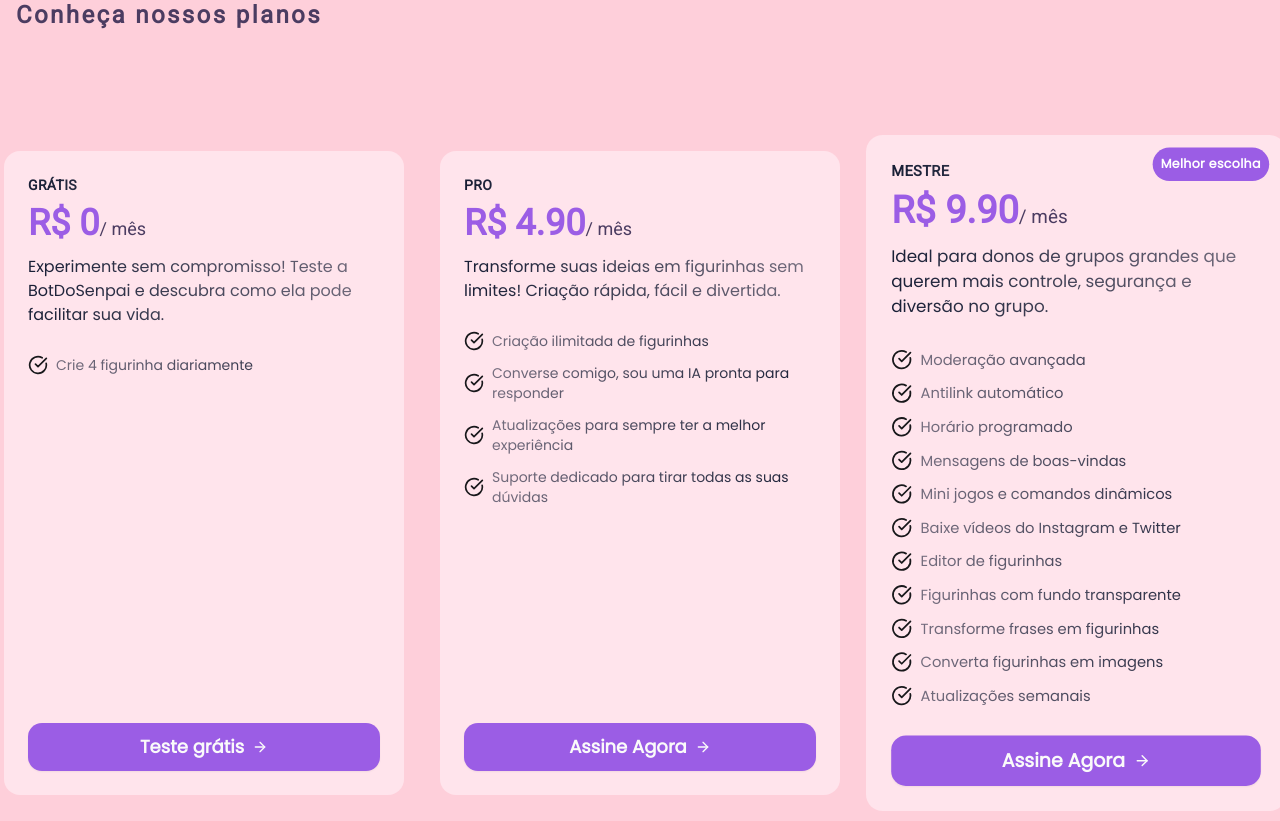
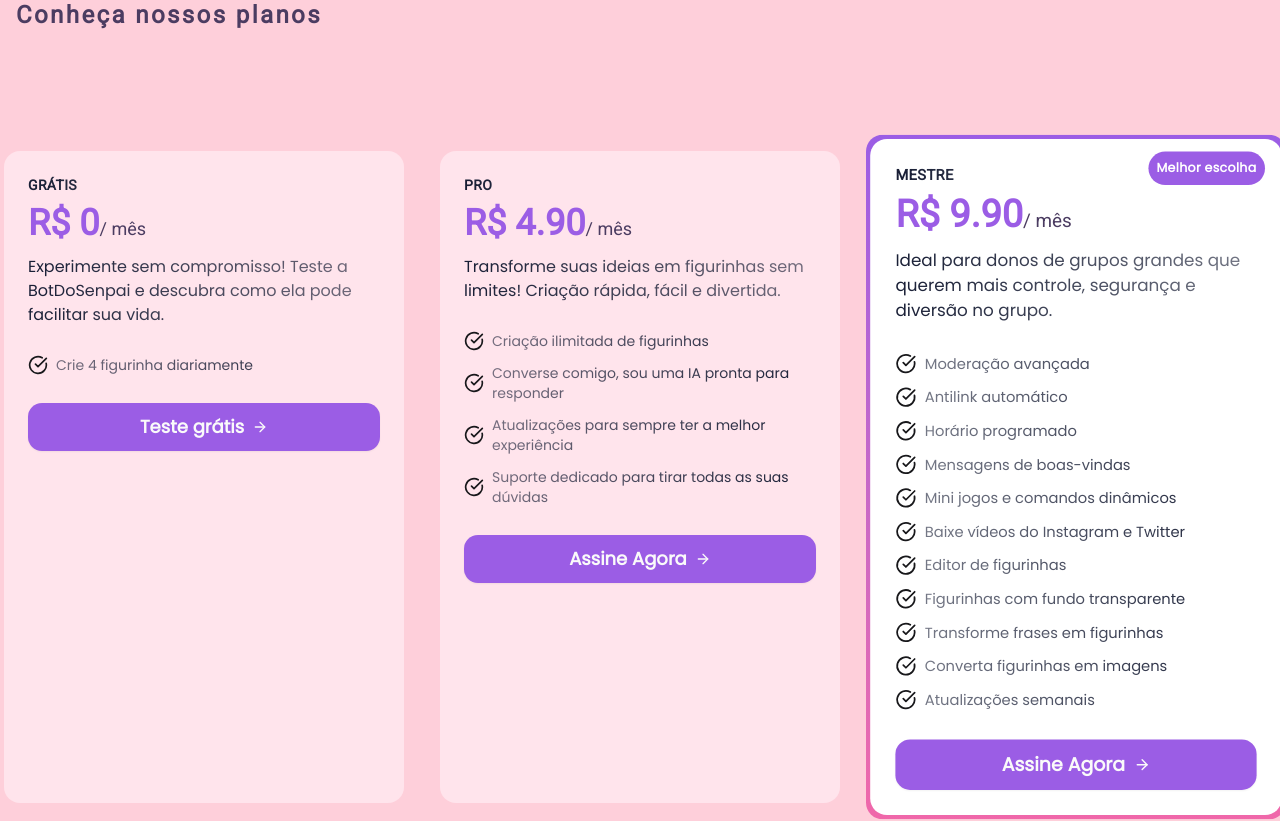
Before and after one commit to PedroMarques391/senpaiLP, a Next.js app: page / in a window 1280 px wide. Shown: the part 2940-3761 px from the top of the page. Built offline with nearby package versions, Linux system fonts and the light colour scheme.

Commit message:
feat: add border with gradient in bestOption card.

```diff
--- a/src/components/sections/Services.tsx
+++ b/src/components/sections/Services.tsx
@@ -23,20 +23,20 @@ const Services = ({
     const isInListView = useInView(listRef)
 
     return (
-        <div className={`${bestOption && 'scale-105'} relative max-w-[400px] bg-surface-card rounded-2xl p-6 flex flex-col h-auto md:h-full group `}>
-
+        <div className={`${bestOption ? 'scale-105 bg-gradient-to-t from-primary-theme/80  to-content-primary p-1' : 'p-6'}  max-w-[400px] bg-surface-card rounded-2xl flex flex-col h-auto md:h-full group`}>
+            <div className={`${bestOption && 'bg-[#ffffff] rounded-2xl p-6'} relative`}>
                 {bestOption && (
                     <span className="absolute top-3 right-4 bg-content-primary text-white text-xs p-2 rounded-full font-semibold tracking-wide z-10 ">
                         Melhor escolha
                     </span>
                 )}
 
-            <div>
+                <div >
                     <motion.h1
                         initial={{ opacity: 0, y: -10 }}
                         animate={{ opacity: isInView ? 1 : 0, y: isInView ? 0 : -10 }}
                         transition={{ duration: 0.4 }}
-                    className="text-sm font-bold tracking-wide uppercase bg-gradient-to-r from-secondary-theme via-secondary-theme/80 to-secondary-theme/60  bg-clip-text text-transparent duration-500 transition-colors   group-hover:from-purple-500 group-hover:via-pink-400 group-hover:to-purple-700"
+                        className="text-sm font-bold tracking-wide uppercase bg-gradient-to-r from-secondary-theme via-secondary-theme/80 to-secondary-theme/60  bg-clip-text text-transparent duration-500 transition-colors group-hover:from-purple-500 group-hover:via-pink-400 group-hover:to-purple-700"
                     >
                         {service}
                     </motion.h1>
@@ -93,6 +93,9 @@ const Services = ({
                     </Button>
                 </Link>
             </div>
+
+
+        </div>
     )
 }
 
```
Lines whose indentation alone changed are shown as unchanged.
